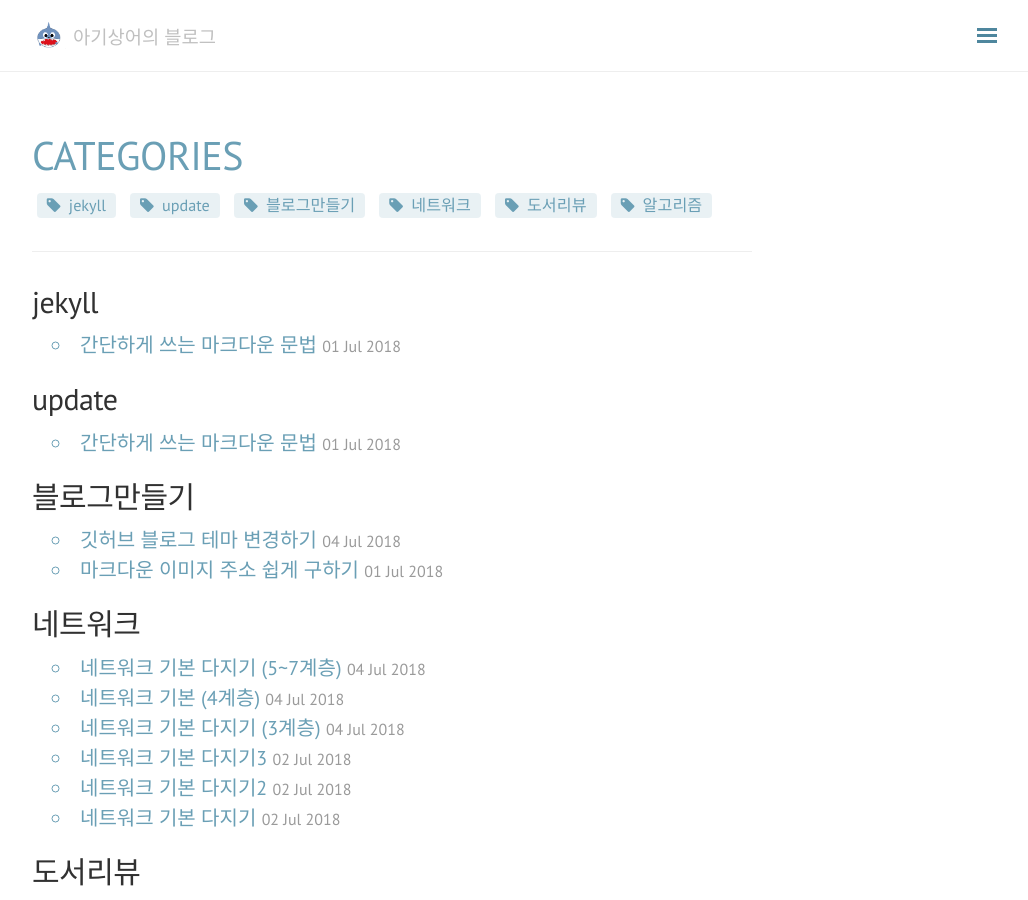
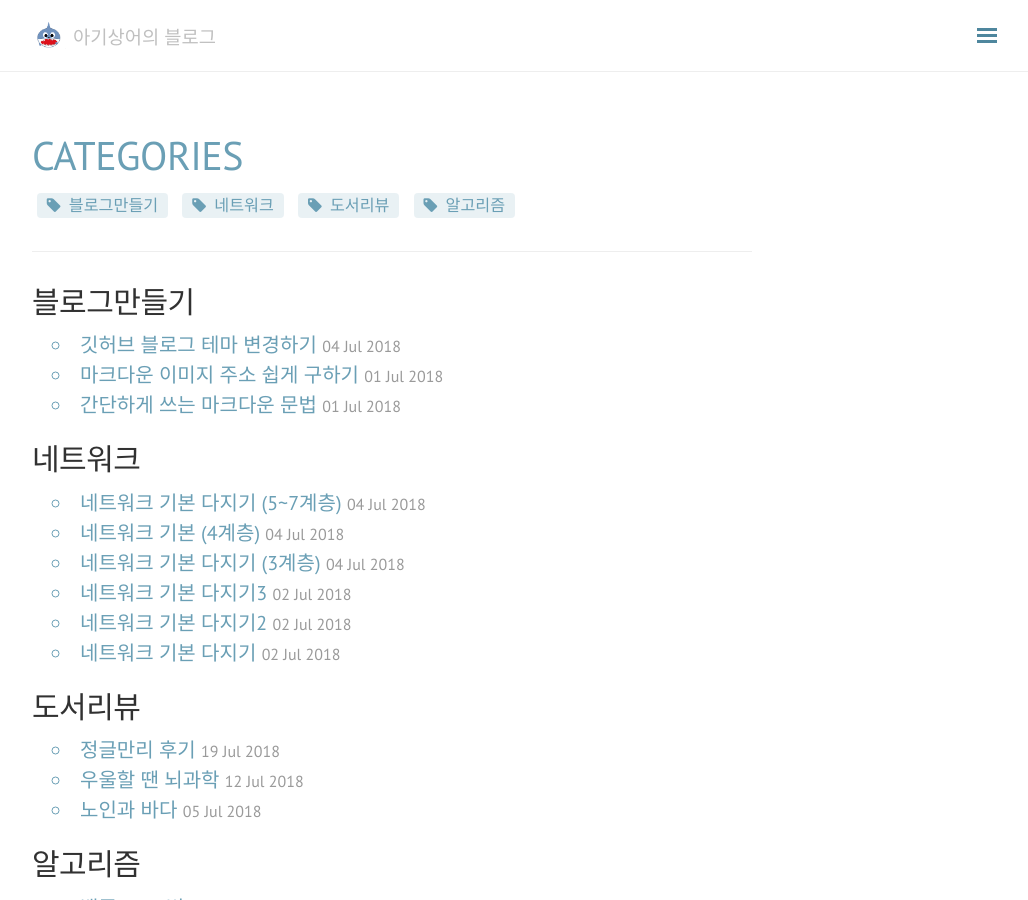
Before and after one commit to girafaa/girafaa.github.io, a Jekyll site: the page built from blog/categories.html, in a window 1280 px wide and 900 px high. Shown: the whole window, without its empty margins (248-1276 px from the left). Built offline with Jekyll 4.4.1, drawn with Linux system fonts in a browser that asks for light colours; nearby versions of some CDN libraries; comment, search, counter and statistics services are not loaded.

Commit message:
Update 2018-06-30-markdown-grammer.md

```diff
--- a/_posts/2018-06-30-markdown-grammer.md
+++ b/_posts/2018-06-30-markdown-grammer.md
@@ -2,7 +2,7 @@
 layout: post
 title:  "간단하게 쓰는 마크다운 문법"
 date:   2018-07-01 12:04:00 +0900
-categories: jekyll update
+categories: 블로그만들기
 ---
 
 
```
